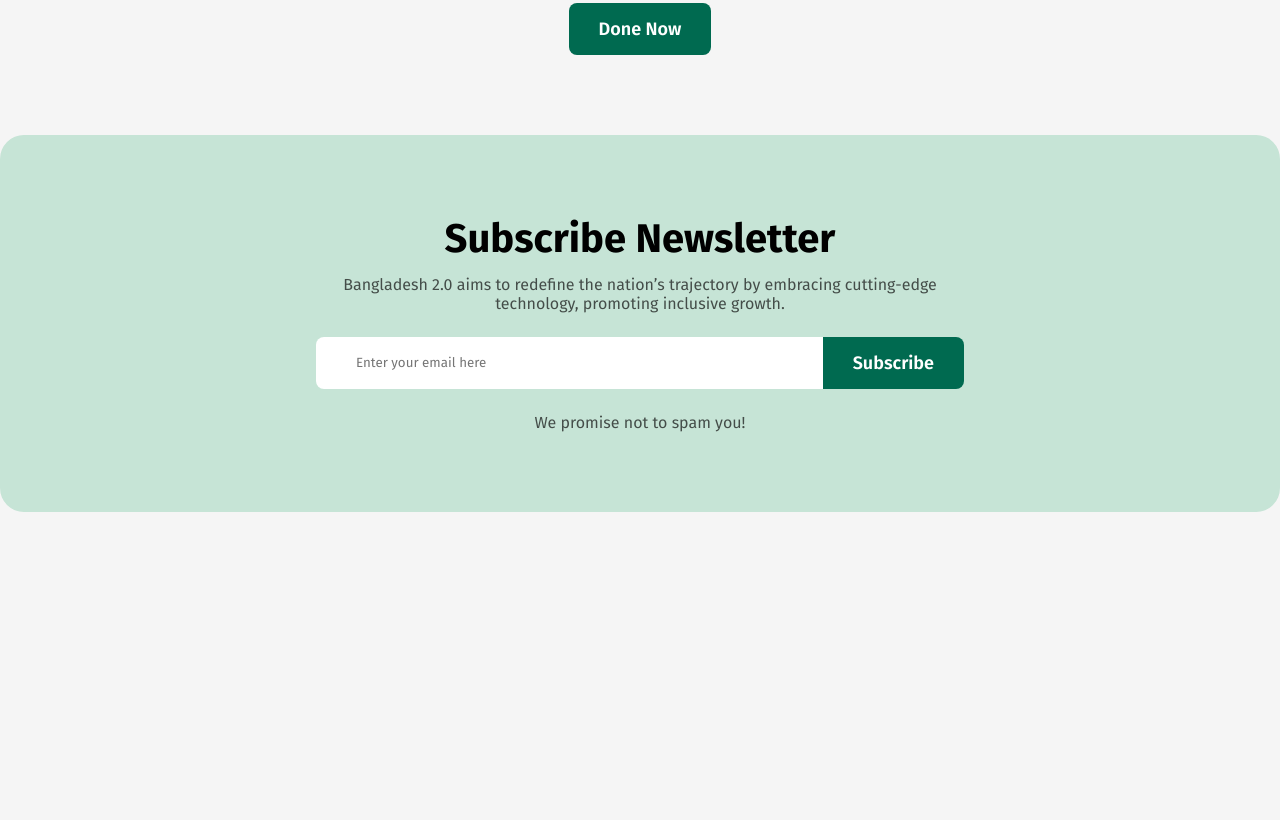
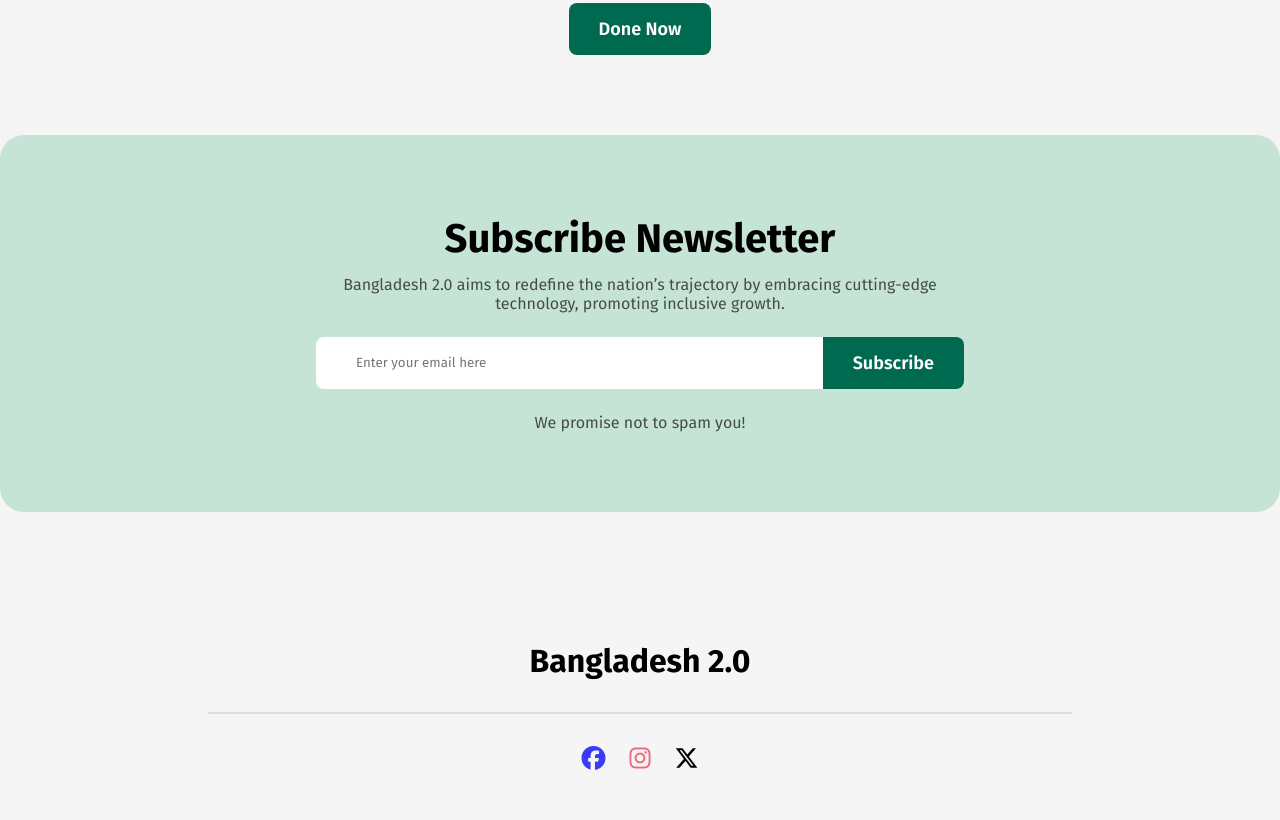
Before and after one commit to Musfiqur-Rahman0/Assignment-01, a plain HTML site: page index.html in a window 1280 px wide. Shown: the part 3966-4786 px from the top of the page. Before the commit the page ends 4578 px from the top, so only its background shows below. Drawn offline with Linux system fonts and the light colour scheme.

Commit message:
added the footer section

```diff
--- a/index.html
+++ b/index.html
@@ -6,6 +6,9 @@
     <meta name="viewport" content="width=device-width, initial-scale=1.0">
     <title>Assignment 01</title>
     <link rel="stylesheet" href="style.css">
+    <link rel="stylesheet" href="https://cdnjs.cloudflare.com/ajax/libs/font-awesome/6.7.2/css/all.min.css"
+        integrity="sha512-Evv84Mr4kqVGRNSgIGL/F/aIDqQb7xQ2vcrdIwxfjThSH8CSR7PBEakCr51Ck+w+/U6swU2Im1vVX0SVk9ABhg=="
+        crossorigin="anonymous" referrerpolicy="no-referrer" />
 </head>
 
 <body>
@@ -247,6 +250,16 @@
 
     </main>
 
+    <footer>
+        <h2>Bangladesh 2.0</h2>
+        <div style="border: 1px solid rgba(14, 14, 14, 0.1); width: 90%;"></div>
+        <div class="flex gap-24">
+            <i class="fa-brands fa-facebook" style="color: rgb(58, 58, 247);"></i>
+            <i class="fa-brands fa-instagram" style="color: rgb(235, 104, 126);"></i>
+            <i class="fa-brands fa-x-twitter"></i>
+        </div>
+    </footer>
+
 </body>
 
 </html>
--- a/style.css
+++ b/style.css
@@ -95,7 +95,6 @@ header   > nav{
     align-items: center;
     justify-content: center;
     gap: 80px;
-    padding-bottom:100px ;
 }
 
 .container section {
@@ -268,3 +267,24 @@ header   > nav{
     padding: 18px 40px;
     border-radius: 8px 0px 0px 8px;
 }
+
+footer {
+    display: flex;
+    flex-direction: column;
+    align-items: center;
+    justify-content: center;
+    gap: 32px;
+    padding: 50px 160px;
+    margin-top: 80px ;
+}
+footer > div{
+    max-width: 1280px;
+}
+
+footer > h2 {
+    font-size: 32px;
+    font-weight: 700;
+}
+footer i {
+    font-size: 24px;
+}
```
